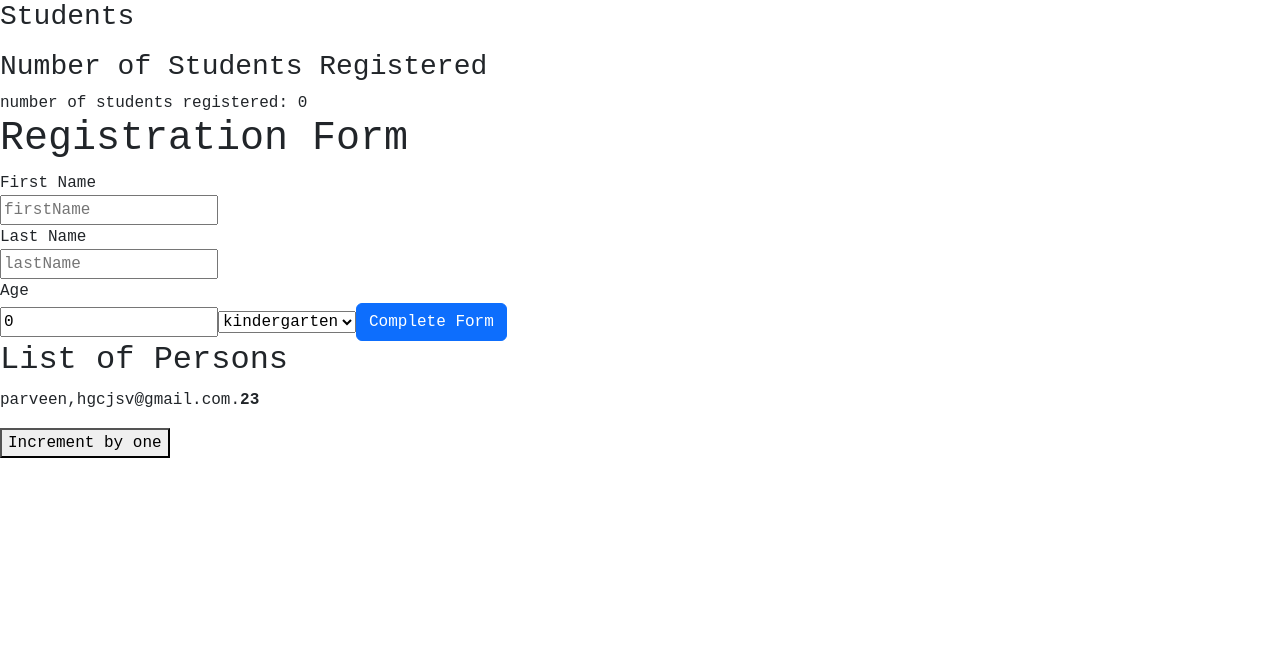
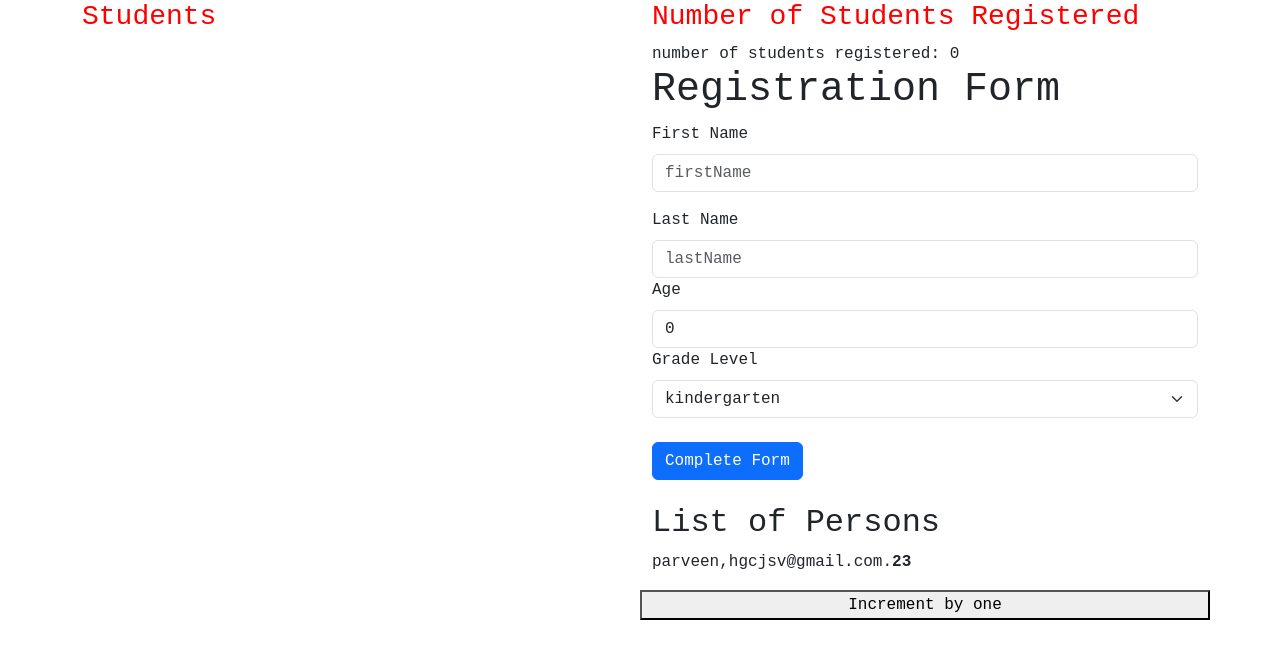
Before and after one commit to Parv-een/MERN_UI, a React (Vite) app: page / in a window 1280 px wide. Shown: the top 658 px of the page. Built offline with nearby package versions, Linux system fonts and the light colour scheme.

Commit message:
added styling from bootstarp

```diff
--- a/src/App.tsx
+++ b/src/App.tsx
@@ -4,7 +4,8 @@ import './App.css'
 import RegistrationForm from './components/RegistrationForm';
 import Person from './components/Person';
 import Student from './models/students';
-import 'bootstrap/dist/css/bootstrap.min.css';
+import { Col, Container, ListGroup, ListGroupItem, Row } from 'react-bootstrap';
+//import 'bootstrap/dist/css/bootstrap.min.css';
 //import RegistrationForm from './components/RegistrationForm';
 
 
@@ -21,23 +22,35 @@ const App = () => {
 
 
   return (
-    <div>
+    <Container>
+      <Row>
+        <Col>
+
           <section>
             <h3>Students</h3>
-        <ul>
+            <ListGroup>
               {students.map((student, index) => (
-            <li key={index}>{student.firstName} , {student.lastName},
+                <ListGroupItem key={index}>{student.firstName} , {student.lastName},
                   {student.age}, {student.gradeLevel.name}
-            </li>))}
-        </ul>
+                </ListGroupItem>))}
+            </ListGroup>
           </section>
-
+        </Col>
+        <Col>
           <RegistrationForm
             onFormSubmit={addStudent}
             numberOfStudentRegistered={students.length} />
-      <Person />
+          <br></br>
+          <Row><Person /></Row>
 
-    </div>
+
+        </Col>
+
+      </Row>
+
+
+
+    </Container>
 
 
 
--- a/src/components/RegistrationForm.tsx
+++ b/src/components/RegistrationForm.tsx
@@ -1,7 +1,7 @@
 import { FormEvent, useState } from "react";
 import Student from "../models/students";
 import GRADE_LEVEL from "../constants/gradeLevels";
-import { Button } from "react-bootstrap";
+import { Button, Dropdown, FloatingLabel, Form, FormControl, FormLabel, Row } from "react-bootstrap";
 
 interface RegistrationFormProps {
   numberOfStudentRegistered: number;
@@ -51,25 +51,28 @@ function RegistrationForm({ numberOfStudentRegistered,
       <span>
         number of students registered: {numberOfStudentRegistered}
       </span>
-      <form onSubmit={onSubmitHanlder}>
       <h1>Registration Form</h1>
-
-        <label>First Name</label> <br></br>
-        <input onChange={(e) =>
+      <Form onSubmit={onSubmitHanlder}>
+        <Form.Group className="mb-3" controlId="exampleForm.ControlInput1">
+          <FormLabel >First Name</FormLabel>
+          <Form.Control onChange={(e) =>
             setStudent((mostRecentState) => ({
               ...mostRecentState,
               firstName: e.target.value,
             }))}
+            required
+            value={student.firstName}
             type="text"
             placeholder='firstName'
-          value={student.firstName}>
-        </input>
-        <br></br>
+          >
+          </Form.Control>
+        </Form.Group>
 
 
 
-        <label>Last Name</label><br></br>
-        <input onChange={(e) => {
+        <Form.Group>
+          <FormLabel>Last Name</FormLabel><br></br>
+          <FormControl onChange={(e) => {
             setStudent((mostRecentState) => ({
               ...mostRecentState,
               lastName: e.target.value,
@@ -78,13 +81,15 @@ function RegistrationForm({ numberOfStudentRegistered,
             type="text"
             placeholder='lastName'
             value={student.lastName}>
-        </input>
-        <br></br>
+          </FormControl>
+
+        </Form.Group>
 
 
 
-        <label>Age</label><br></br>
-        <input onChange={(e) => {
+        <Form.Group>
+          <FormLabel>Age</FormLabel><br></br>
+          <FormControl onChange={(e) => {
             setStudent((mostRecentState) => ({
               ...mostRecentState,
               age: +e.target.value,
@@ -94,10 +99,13 @@ function RegistrationForm({ numberOfStudentRegistered,
             placeholder="age"
             value={student.age}>
 
-        </input>
+          </FormControl>
+        </Form.Group>
 
 
-        <select
+        <Form.Group>
+          <FormLabel>Grade Level</FormLabel>
+          <Form.Select
             onChange={(e) =>
               setStudent((mostRecentState) => ({
                 ...mostRecentState,
@@ -110,12 +118,19 @@ function RegistrationForm({ numberOfStudentRegistered,
             {GRADE_LEVEL.map((gradeLevel, index) => (
               <option value={gradeLevel.id} key={index}>
                 {gradeLevel.name}</option>))}
-        </select>
+          </Form.Select>
+        </Form.Group>
 
+
+        <br></br>
+        <Form.Group>
           <Button className="btn btn-primary" onClick={() => onSubmitHanlder} type="submit"> Complete Form</Button>
 
+        </Form.Group>
 
-      </form>
+
+
+      </Form>
     </section>
 
 
--- a/src/main.tsx
+++ b/src/main.tsx
@@ -1,4 +1,5 @@
 import React from 'react'
+import 'bootstrap/dist/css/bootstrap.min.css';
 import ReactDOM from 'react-dom/client'
 import App from './App.tsx'
 import './index.css'
```
Lines whose indentation alone changed are shown as unchanged.
